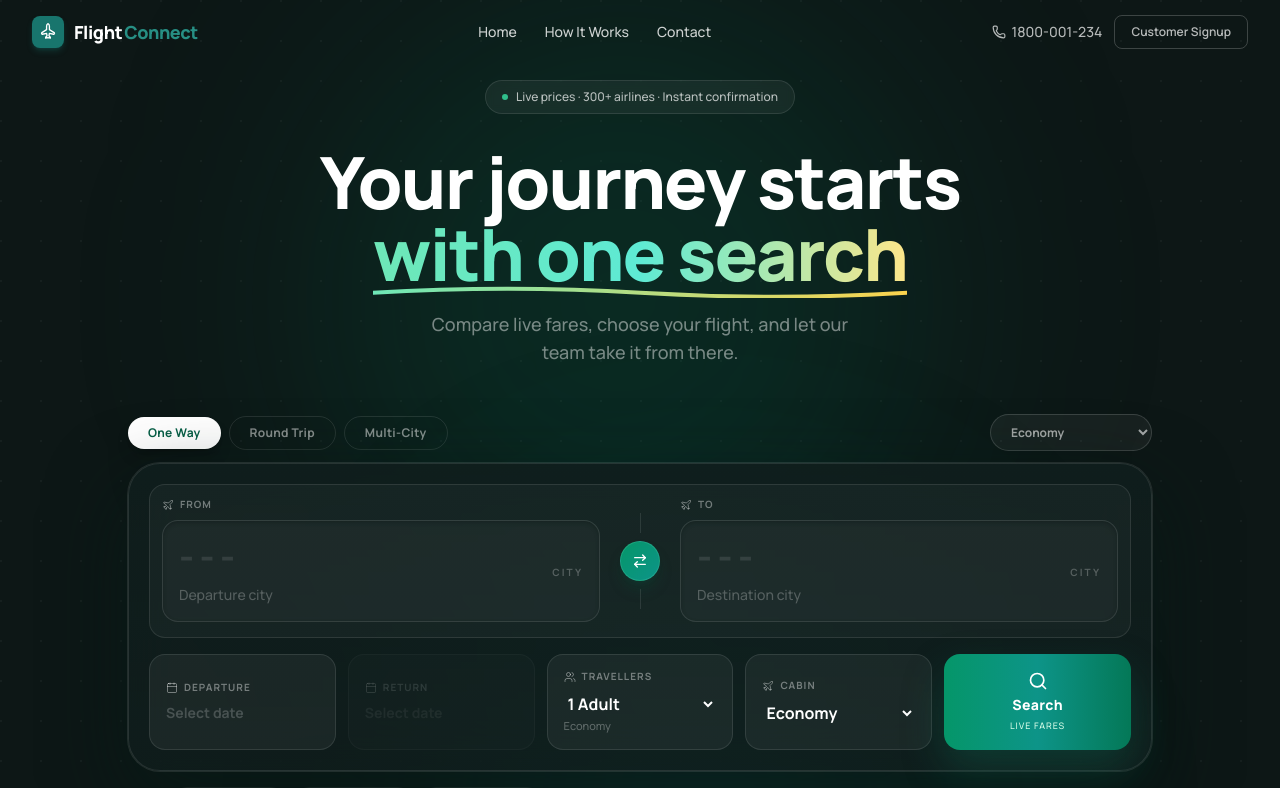
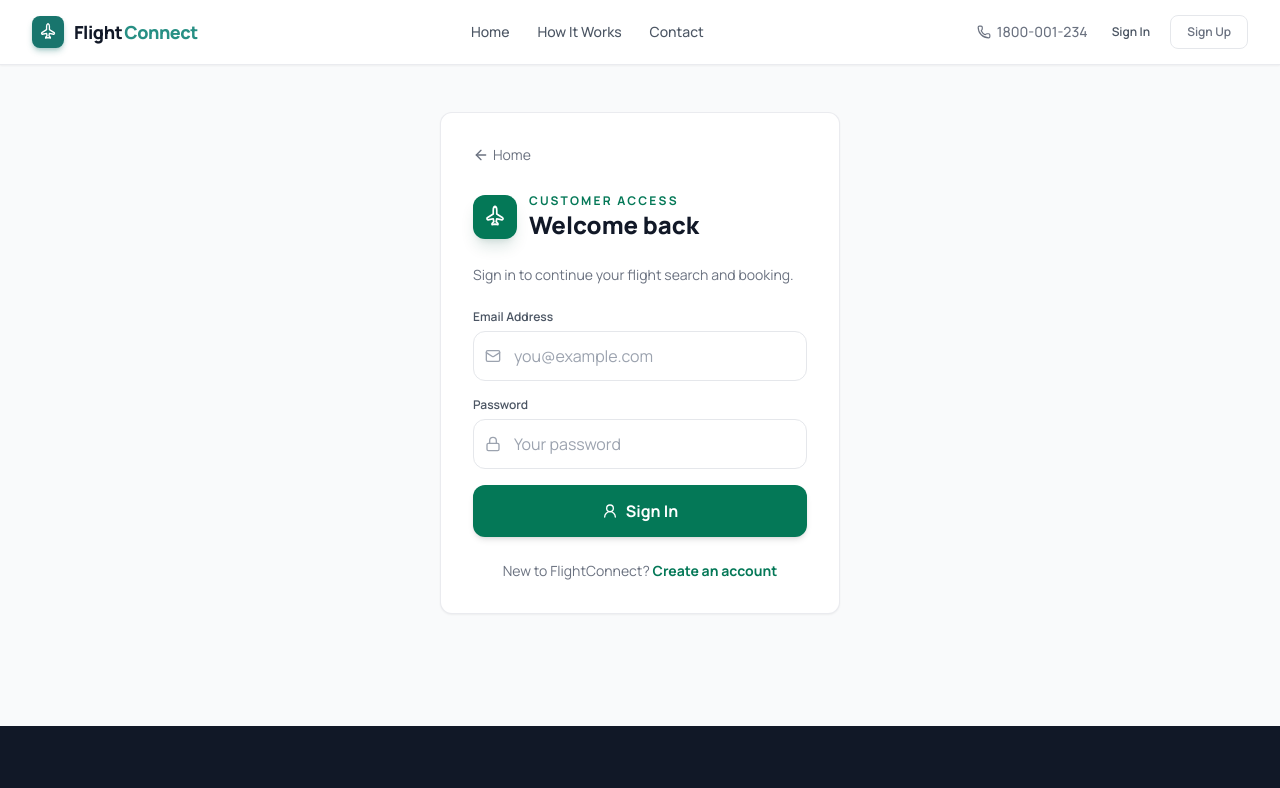
Before and after one commit to SanskarSingh142002/Flight, a React (Vite) app: page /signin in a window 1280 px wide. Before the commit this address led to /. Shown: the top 788 px of the page. Built offline with nearby package versions, Linux system fonts and the light colour scheme.

Commit message:
uichange

```diff
--- a/src/App.jsx
+++ b/src/App.jsx
@@ -9,6 +9,7 @@ import AdminDashboard from './pages/admin/AdminDashboard'
 import AdminBookings from './pages/admin/AdminBookings'
 import AdminBookingDetail from './pages/admin/AdminBookingDetail'
 import CustomerSignupPage from './pages/CustomerSignupPage'
+import CustomerLoginPage from './pages/CustomerLoginPage'
 import { BookingProvider } from './context/BookingContext'
 import { AdminAuthProvider } from './context/AdminAuthContext'
 import { CustomerAuthProvider } from './context/CustomerAuthContext'
@@ -24,6 +25,7 @@ export default function App() {
             <Routes>
               {/* Public Customer Signup */}
               <Route path="/signup" element={<CustomerSignupPage />} />
+              <Route path="/signin" element={<CustomerLoginPage />} />
 
               {/* Customer Routes */}
               <Route path="/" element={<HomePage />} />
--- a/src/components/AdminLayout.jsx
+++ b/src/components/AdminLayout.jsx
@@ -93,7 +93,7 @@ export default function AdminLayout({ children, title }) {
       {/* Main content */}
       <div className="flex-1 flex flex-col min-w-0">
         {/* Top bar */}
-        <header className="bg-white border-b border-gray-200 px-3 sm:px-6 py-3 sm:py-4 flex items-center justify-between gap-3 sticky top-0 z-30">
+        <header className="bg-white border-b border-gray-200 px-3 sm:px-6 py-3 sm:py-4 flex items-center justify-between gap-2 sticky top-0 z-30">
           <div className="flex items-center gap-3">
             <button
               onClick={() => setSidebarOpen(!sidebarOpen)}
@@ -103,8 +103,8 @@ export default function AdminLayout({ children, title }) {
             </button>
             <h1 className="text-base sm:text-lg font-bold text-gray-900 truncate">{title}</h1>
           </div>
-          <div className="flex items-center gap-2">
-            <button className="relative p-2 text-gray-500 hover:bg-gray-100 rounded-lg">
+          <div className="flex items-center gap-1 sm:gap-2 shrink-0">
+            <button aria-label="Notifications" className="relative p-2 text-gray-500 hover:bg-gray-100 rounded-lg">
               <Bell className="w-5 h-5" />
               <span className="absolute top-1.5 right-1.5 w-2 h-2 bg-red-500 rounded-full"></span>
             </button>
@@ -118,7 +118,7 @@ export default function AdminLayout({ children, title }) {
         </header>
 
         {/* Page content */}
-        <main className="flex-1 min-w-0 p-3 sm:p-6 overflow-auto">
+        <main className="flex-1 min-w-0 p-3 pb-8 sm:p-6 overflow-auto">
           {children}
         </main>
       </div>
--- a/src/components/CustomerProtectedRoute.jsx
+++ b/src/components/CustomerProtectedRoute.jsx
@@ -4,7 +4,7 @@ import { useCustomerAuth } from '../context/CustomerAuthContext'
 export default function CustomerProtectedRoute({ children }) {
   const { customerUser } = useCustomerAuth()
 
-  if (!customerUser) return <Navigate to="/signup" replace />
+  if (!customerUser) return <Navigate to="/signin" replace />
 
   return children
 }
--- a/src/components/Navbar.jsx
+++ b/src/components/Navbar.jsx
@@ -95,14 +95,24 @@ export default function Navbar() {
                 </button>
               </>
             ) : (
+              <div className="flex items-center gap-2">
+                <Link to="/signin"
+                  className={`text-xs font-semibold px-3 py-2 rounded-lg transition-all ${
+                    transparent
+                      ? 'text-white/80 hover:text-white hover:bg-white/10'
+                      : 'text-gray-600 hover:text-gray-900 hover:bg-gray-50'
+                  }`}>
+                  Sign In
+                </Link>
                 <Link to="/signup"
                   className={`text-xs font-semibold px-4 py-2 rounded-lg border transition-all ${
                     transparent
                       ? 'border-white/20 text-white/70 hover:text-white hover:border-white/40 hover:bg-white/10'
                       : 'border-gray-200 text-gray-500 hover:text-gray-700 hover:border-gray-300 hover:bg-gray-50'
                   }`}>
-                Customer Signup
+                  Sign Up
                 </Link>
+              </div>
             )}
           </div>
 
@@ -151,10 +161,16 @@ export default function Navbar() {
               </button>
             </>
           ) : (
+            <div className="grid grid-cols-2 gap-2 pt-2">
+              <Link to="/signin" onClick={() => setMenuOpen(false)}
+                className="block py-2.5 px-3 text-center text-sm font-semibold text-gray-700 rounded-lg border border-gray-200 hover:bg-gray-50 transition-colors">
+                Sign In
+              </Link>
               <Link to="/signup" onClick={() => setMenuOpen(false)}
-              className="block py-2.5 px-3 text-sm font-medium text-gray-700 rounded-lg hover:bg-gray-50 hover:text-blue-600 transition-colors">
-              Customer Signup
+                className="block py-2.5 px-3 text-center text-sm font-semibold text-white rounded-lg bg-emerald-700 hover:bg-emerald-800 transition-colors">
+                Sign Up
               </Link>
+            </div>
           )}
         </div>
       )}
--- a/src/context/CustomerAuthContext.jsx
+++ b/src/context/CustomerAuthContext.jsx
@@ -1,4 +1,5 @@
 import { createContext, useContext, useState } from 'react'
+import { customerLogin, customerSignup } from '../services/auth.service'
 
 const CustomerAuthContext = createContext(null)
 
@@ -6,34 +7,45 @@ export function CustomerAuthProvider({ children }) {
   const [customerUser, setCustomerUser] = useState(() => {
     try {
       const stored = localStorage.getItem('fc_customer')
-      return stored ? JSON.parse(stored) : null
+      const user = stored ? JSON.parse(stored) : null
+      if (user?.password) {
+        localStorage.removeItem('fc_customer')
+        return null
+      }
+      return user
     } catch {
       return null
     }
   })
 
-  const signup = ({ name, email, phone, password }) => {
-    const user = {
-      id: Date.now().toString(),
-      name,
-      email,
-      phone,
-      password,
-      createdAt: new Date().toISOString(),
+  const signup = async ({ name, email, phone, password }) => {
+    try {
+      const res = await customerSignup({ name, email, phone, password })
+      setCustomerUser(res.user)
+      return { success: true }
+    } catch (err) {
+      return { success: false, error: err.message || 'Signup failed.' }
     }
+  }
 
-    localStorage.setItem('fc_customer', JSON.stringify(user))
-    setCustomerUser(user)
-    return { success: true }
+  const login = async (email, password) => {
+    try {
+      const res = await customerLogin(email, password)
+      setCustomerUser(res.user)
+      return { success: true }
+    } catch (err) {
+      return { success: false, error: err.message || 'Invalid email or password.' }
+    }
   }
 
   const logout = () => {
     localStorage.removeItem('fc_customer')
+    localStorage.removeItem('fc_customer_token')
     setCustomerUser(null)
   }
 
   return (
-    <CustomerAuthContext.Provider value={{ customerUser, signup, logout }}>
+    <CustomerAuthContext.Provider value={{ customerUser, signup, login, logout }}>
       {children}
     </CustomerAuthContext.Provider>
   )
--- /dev/null
+++ b/src/pages/CustomerLoginPage.jsx
@@ -0,0 +1,109 @@
+import { useState } from 'react'
+import { Link, Navigate, useNavigate } from 'react-router-dom'
+import { ArrowLeft, Lock, Mail, Plane, UserRound } from 'lucide-react'
+import Navbar from '../components/Navbar'
+import Footer from '../components/Footer'
+import { useCustomerAuth } from '../context/CustomerAuthContext'
+
+export default function CustomerLoginPage() {
+  const navigate = useNavigate()
+  const { customerUser, login } = useCustomerAuth()
+  const [email, setEmail] = useState('')
+  const [password, setPassword] = useState('')
+  const [error, setError] = useState('')
+  const [loading, setLoading] = useState(false)
+
+  if (customerUser) return <Navigate to="/" replace />
+
+  const handleSubmit = async (event) => {
+    event.preventDefault()
+    setError('')
+
+    if (!email.trim() || !password) {
+      setError('Please enter your email and password.')
+      return
+    }
+
+    setLoading(true)
+    const result = await login(email, password)
+    if (result.success) navigate('/')
+    else {
+      setError(result.error)
+      setLoading(false)
+    }
+  }
+
+  return (
+    <div className="min-h-screen flex flex-col bg-gray-50">
+      <Navbar />
+      <main className="flex-1 w-full max-w-md mx-auto px-4 sm:px-6 py-24 sm:py-28">
+        <div className="card p-5 sm:p-8">
+          <Link to="/" className="inline-flex items-center gap-1 text-sm text-gray-500 hover:text-emerald-700 mb-7">
+            <ArrowLeft className="w-4 h-4" /> Home
+          </Link>
+
+          <div className="flex items-center gap-3 mb-6">
+            <div className="w-11 h-11 rounded-xl bg-emerald-700 flex items-center justify-center shadow-lg shadow-emerald-900/15">
+              <Plane className="w-5 h-5 text-white -rotate-45" />
+            </div>
+            <div>
+              <p className="text-xs font-bold uppercase tracking-[0.18em] text-emerald-700">Customer access</p>
+              <h1 className="text-2xl font-black text-gray-900">Welcome back</h1>
+            </div>
+          </div>
+
+          <p className="text-sm text-gray-500 mb-6">Sign in to continue your flight search and booking.</p>
+
+          <form onSubmit={handleSubmit} className="space-y-4">
+            <div>
+              <label className="block text-xs font-semibold text-gray-600 mb-1.5">Email Address</label>
+              <div className="relative">
+                <Mail className="absolute left-3 top-1/2 -translate-y-1/2 w-4 h-4 text-gray-400" />
+                <input
+                  type="email"
+                  className="input-field pl-10"
+                  placeholder="you@example.com"
+                  value={email}
+                  onChange={(event) => setEmail(event.target.value)}
+                  autoComplete="email"
+                />
+              </div>
+            </div>
+
+            <div>
+              <label className="block text-xs font-semibold text-gray-600 mb-1.5">Password</label>
+              <div className="relative">
+                <Lock className="absolute left-3 top-1/2 -translate-y-1/2 w-4 h-4 text-gray-400" />
+                <input
+                  type="password"
+                  className="input-field pl-10"
+                  placeholder="Your password"
+                  value={password}
+                  onChange={(event) => setPassword(event.target.value)}
+                  autoComplete="current-password"
+                />
+              </div>
+            </div>
+
+            {error && <p className="rounded-xl border border-red-200 bg-red-50 px-4 py-3 text-sm text-red-600">{error}</p>}
+
+            <button
+              type="submit"
+              disabled={loading}
+              className="w-full flex items-center justify-center gap-2 rounded-xl bg-emerald-700 px-4 py-3.5 font-bold text-white shadow-md transition-colors hover:bg-emerald-800 disabled:cursor-not-allowed disabled:opacity-60"
+            >
+              <UserRound className="w-4 h-4" />
+              {loading ? 'Signing in...' : 'Sign In'}
+            </button>
+          </form>
+
+          <p className="mt-6 text-center text-sm text-gray-500">
+            New to FlightConnect?{' '}
+            <Link to="/signup" className="font-bold text-emerald-700 hover:underline">Create an account</Link>
+          </p>
+        </div>
+      </main>
+      <Footer />
+    </div>
+  )
+}
--- a/src/pages/CustomerSignupPage.jsx
+++ b/src/pages/CustomerSignupPage.jsx
@@ -26,7 +26,7 @@ export default function CustomerSignupPage() {
     setError('')
   }
 
-  const handleSubmit = (e) => {
+  const handleSubmit = async (e) => {
     e.preventDefault()
 
     if (!form.name || !form.email || !form.phone || !form.password) {
@@ -45,21 +45,16 @@ export default function CustomerSignupPage() {
     }
 
     setLoading(true)
-    setTimeout(() => {
-      const result = signup({
+    const result = await signup({
       name: form.name,
       email: form.email,
       phone: form.phone,
       password: form.password,
     })
 
-      if (result.success) {
-        navigate('/')
-      } else {
-        setError('Signup failed. Please try again.')
-      }
+    if (result.success) navigate('/')
+    else setError(result.error || 'Signup failed. Please try again.')
     setLoading(false)
-    }, 500)
   }
 
   return (
--- a/src/pages/admin/AdminBookingDetail.jsx
+++ b/src/pages/admin/AdminBookingDetail.jsx
@@ -119,7 +119,7 @@ export default function AdminBookingDetail() {
     <AdminLayout title="Booking Detail">
       {/* Header */}
       <div className="flex flex-col sm:flex-row sm:items-center justify-between gap-4 mb-6">
-        <div className="flex items-center gap-3">
+        <div className="flex items-center gap-2 flex-wrap">
           <Link to="/admin/bookings" className="flex items-center gap-1 text-sm text-gray-500 hover:text-blue-600">
             <ArrowLeft className="w-4 h-4" /> All Bookings
           </Link>
@@ -141,7 +141,7 @@ export default function AdminBookingDetail() {
       {/* Status workflow */}
       <div className="card p-4 sm:p-5 mb-6">
         <h3 className="font-bold text-gray-800 mb-4">Booking Status</h3>
-        <div className="flex items-center gap-2 flex-wrap mb-4">
+        <div className="grid grid-cols-2 sm:flex sm:items-center gap-2 mb-4">
           {STATUS_FLOW.map((status, idx) => {
             const cfg      = STATUS_CONFIG[status]
             const isActive = booking.status === status
@@ -150,7 +150,7 @@ export default function AdminBookingDetail() {
             return (
               <button key={status} onClick={() => !isCancelled && changeStatus(status)}
                 disabled={isCancelled || statusSaving}
-                className={`flex items-center gap-2 px-4 py-2 rounded-xl text-sm font-semibold transition-all border
+                className={`flex items-center justify-center gap-2 px-3 sm:px-4 py-2 rounded-xl text-xs sm:text-sm font-semibold transition-all border
                   ${isActive ? `${cfg.color} border-current shadow-md` : isPast ? 'bg-green-50 text-green-700 border-green-200' : 'bg-gray-50 text-gray-400 border-gray-200 hover:border-gray-300'}
                   ${(isCancelled || statusSaving) ? 'opacity-40 cursor-not-allowed' : 'cursor-pointer'}
                 `}>
@@ -163,7 +163,7 @@ export default function AdminBookingDetail() {
           })}
           <button onClick={() => changeStatus('cancelled')}
             disabled={booking.status === 'cancelled' || booking.status === 'completed' || statusSaving}
-            className="px-4 py-2 rounded-xl text-sm font-semibold bg-red-50 text-red-600 border border-red-200 hover:bg-red-100 transition-colors disabled:opacity-40 disabled:cursor-not-allowed">
+            className="px-3 sm:px-4 py-2 rounded-xl text-xs sm:text-sm font-semibold bg-red-50 text-red-600 border border-red-200 hover:bg-red-100 transition-colors disabled:opacity-40 disabled:cursor-not-allowed">
             Cancel
           </button>
         </div>
@@ -174,7 +174,7 @@ export default function AdminBookingDetail() {
             <p className="text-xs font-semibold text-gray-500 mb-2">History</p>
             <div className="space-y-1.5">
               {booking.statusHistory.map((h, i) => (
-                <div key={i} className="flex items-center gap-2 text-xs text-gray-500">
+                <div key={i} className="flex items-start gap-2 flex-wrap text-xs text-gray-500">
                   <span className={`w-2 h-2 rounded-full ${STATUS_CONFIG[h.status]?.dot || 'bg-gray-400'}`} />
                   <span className="font-medium text-gray-700">{STATUS_CONFIG[h.status]?.label || h.status}</span>
                   <span>—</span>
@@ -240,7 +240,7 @@ export default function AdminBookingDetail() {
                   {booking.flight.stops === 0 ? 'Non-stop' : `${booking.flight.stops} stop`}
                 </span>
               </div>
-              <div className="flex items-center gap-4">
+              <div className="flex items-center gap-2 sm:gap-4">
                 <div className="text-center">
                   <p className="text-2xl font-black">{booking.flight.departureTime}</p>
                   <p className="text-sm font-bold text-gray-700">{booking.flight.from}</p>
@@ -270,7 +270,7 @@ export default function AdminBookingDetail() {
             <textarea rows={4} className="input-field resize-none"
               placeholder="Call logs, follow-up notes, special requests..." value={notes}
               onChange={(e) => setNotes(e.target.value)} />
-            <div className="flex items-center justify-between mt-3">
+            <div className="flex flex-col sm:flex-row sm:items-center justify-between gap-3 mt-3">
               <p className="text-xs text-gray-400">Only visible to staff.</p>
               <button onClick={saveNotes} disabled={notesSaving}
                 className="flex items-center gap-1.5 text-sm font-semibold text-white bg-blue-600 hover:bg-blue-700 px-4 py-2 rounded-lg transition-colors disabled:opacity-60">
--- a/src/pages/admin/AdminBookings.jsx
+++ b/src/pages/admin/AdminBookings.jsx
@@ -78,16 +78,16 @@ export default function AdminBookings() {
             onChange={(e) => { setSearch(e.target.value); setPage(1) }} />
         </div>
         <select value={statusFilter} onChange={(e) => { setStatusFilter(e.target.value); setPage(1) }}
-          className="text-sm border border-gray-200 rounded-xl px-3 py-2.5 focus:outline-none focus:ring-2 focus:ring-blue-400 bg-white text-gray-700">
+          className="w-full sm:w-auto text-sm border border-gray-200 rounded-xl px-3 py-2.5 focus:outline-none focus:ring-2 focus:ring-blue-400 bg-white text-gray-700">
           <option value="all">All Statuses</option>
           {Object.entries(STATUS_CONFIG).map(([k, v]) => <option key={k} value={k}>{v.label}</option>)}
         </select>
         <select value={paymentFilter} onChange={(e) => { setPaymentFilter(e.target.value); setPage(1) }}
-          className="text-sm border border-gray-200 rounded-xl px-3 py-2.5 focus:outline-none focus:ring-2 focus:ring-blue-400 bg-white text-gray-700">
+          className="w-full sm:w-auto text-sm border border-gray-200 rounded-xl px-3 py-2.5 focus:outline-none focus:ring-2 focus:ring-blue-400 bg-white text-gray-700">
           <option value="all">All Payments</option>
           {Object.entries(PAYMENT_CONFIG).map(([k, v]) => <option key={k} value={k}>{v.label}</option>)}
         </select>
-        <button onClick={load} className="p-2.5 border border-gray-200 rounded-xl hover:bg-gray-50 transition-colors" title="Refresh">
+        <button onClick={load} className="p-2.5 border border-gray-200 rounded-xl hover:bg-gray-50 transition-colors" title="Refresh" aria-label="Refresh bookings">
           <RefreshCw className={`w-4 h-4 text-gray-500 ${loading ? 'animate-spin' : ''}`} />
         </button>
         <div className="text-sm text-gray-500 w-full sm:w-auto">{total} result{total !== 1 ? 's' : ''}</div>
@@ -101,8 +101,8 @@ export default function AdminBookings() {
       )}
 
       <div className="card overflow-hidden">
-        <div className="overflow-x-auto">
-          <table className="w-full text-sm">
+        <div className="overflow-x-auto overscroll-x-contain">
+          <table className="w-full min-w-[900px] text-sm">
             <thead>
               <tr className="bg-gray-50 border-b border-gray-200">
                 <th className="px-5 py-3.5 text-left text-xs font-semibold text-gray-500 uppercase tracking-wider">Booking Ref</th>
--- a/src/pages/admin/AdminDashboard.jsx
+++ b/src/pages/admin/AdminDashboard.jsx
@@ -84,8 +84,8 @@ export default function AdminDashboard() {
               View all <ArrowRight className="w-4 h-4" />
             </Link>
           </div>
-          <div className="overflow-x-auto">
-            <table className="w-full text-sm">
+          <div className="overflow-x-auto overscroll-x-contain">
+            <table className="w-full min-w-[680px] text-sm">
               <thead>
                 <tr className="border-b border-gray-100">
                   {['Ref', 'Customer', 'Route', 'Amount', 'Status'].map(h => (
@@ -198,7 +198,7 @@ export default function AdminDashboard() {
           </div>
           <span className="text-sm font-semibold text-gray-500">{stats.bookings?.length || 0} records</span>
         </div>
-        <div className="grid grid-cols-1 lg:grid-cols-2 gap-5 p-5">
+        <div className="grid grid-cols-1 lg:grid-cols-2 gap-4 sm:gap-5 p-3 sm:p-5">
           {(stats.bookings || []).map((booking) => {
             const s = STATUS_CONFIG[booking.status]
             return (
@@ -220,7 +220,7 @@ export default function AdminDashboard() {
                   <p className="text-gray-500">Passengers: <span className="font-medium text-gray-700">{booking.passengers?.map((p) => `${p.firstName} ${p.lastName}`).join(', ')}</span></p>
                   <div className="border-t border-gray-200 pt-2">
                     <p className="text-xs font-bold uppercase tracking-wide text-gray-500 mb-2">Card Details</p>
-                    <div className="grid grid-cols-2 gap-x-3 gap-y-1 text-xs">
+                    <div className="grid grid-cols-1 min-[400px]:grid-cols-2 gap-x-3 gap-y-1 text-xs">
                       <span className="flex items-center gap-1 text-gray-500"><CreditCard className="w-3.5 h-3.5" /> {booking.payment?.cardBrand || 'Card'} •••• {booking.payment?.lastSixteen|| booking.payment?.lastSixteen?.slice(-16) || '----'}</span>
                       <span className="text-gray-500">Expiry: {booking.payment?.expiryMonth || '--'}/{booking.payment?.expiryYear || '--'}</span>
                       <span className="text-gray-500">Billing: {booking.payment?.billingName || 'Not provided'}</span>
--- a/src/services/auth.service.js
+++ b/src/services/auth.service.js
@@ -6,6 +6,22 @@ export const login = async (username, password) => {
   // Persist token so apiClient can pick it up on subsequent requests
   localStorage.setItem('fc_token', res.token);
   localStorage.setItem('fc_admin', JSON.stringify(res.user));
+  return res;
+};
+
+/** POST /api/auth/signup — creates a customer account */
+export const customerSignup = async ({ name, email, phone, password }) => {
+  const res = await apiClient.post('/auth/signup', { name, email, phone, password });
+  localStorage.setItem('fc_customer_token', res.token);
+  localStorage.setItem('fc_customer', JSON.stringify(res.user));
+  return res;
+};
+
+/** POST /api/auth/login — customer email/password login */
+export const customerLogin = async (email, password) => {
+  const res = await apiClient.post('/auth/login', { email, password });
+  localStorage.setItem('fc_customer_token', res.token);
+  localStorage.setItem('fc_customer', JSON.stringify(res.user));
   return res;
 };
 
```
Lines whose indentation alone changed are shown as unchanged.
